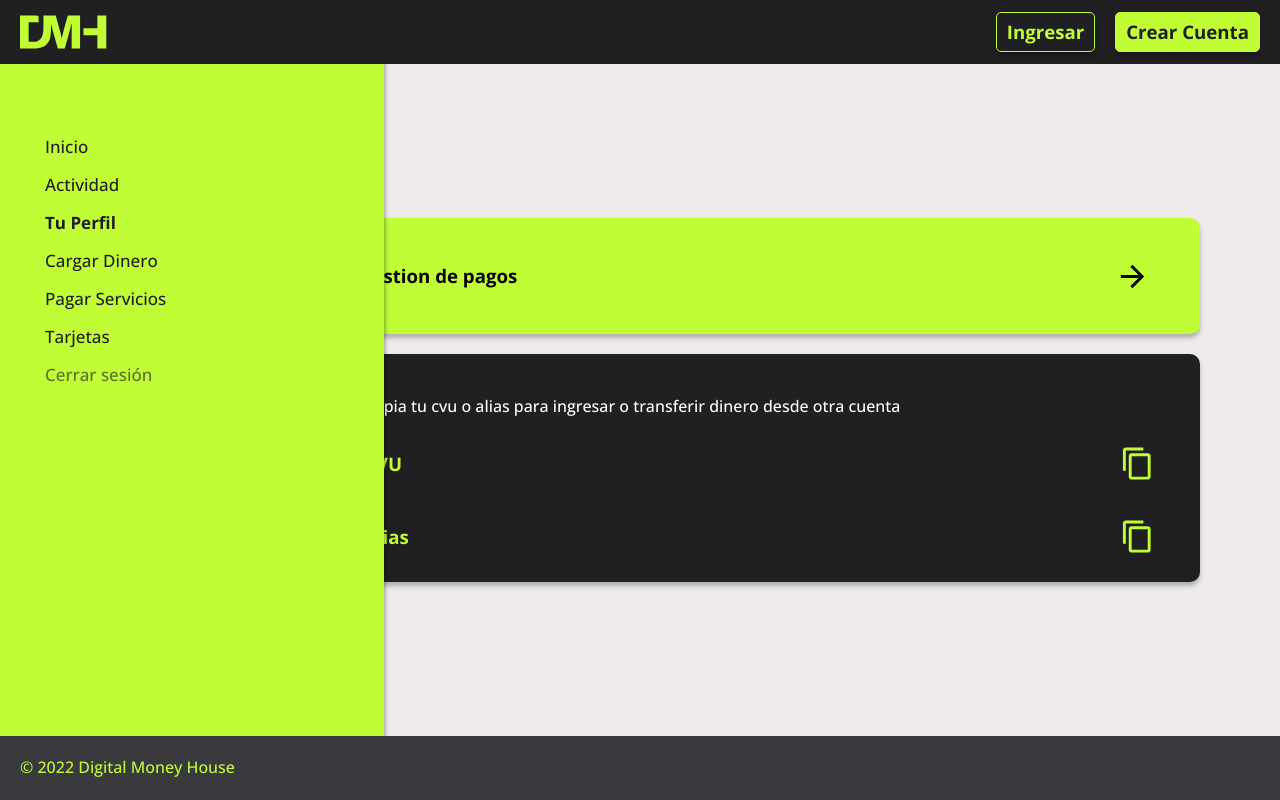
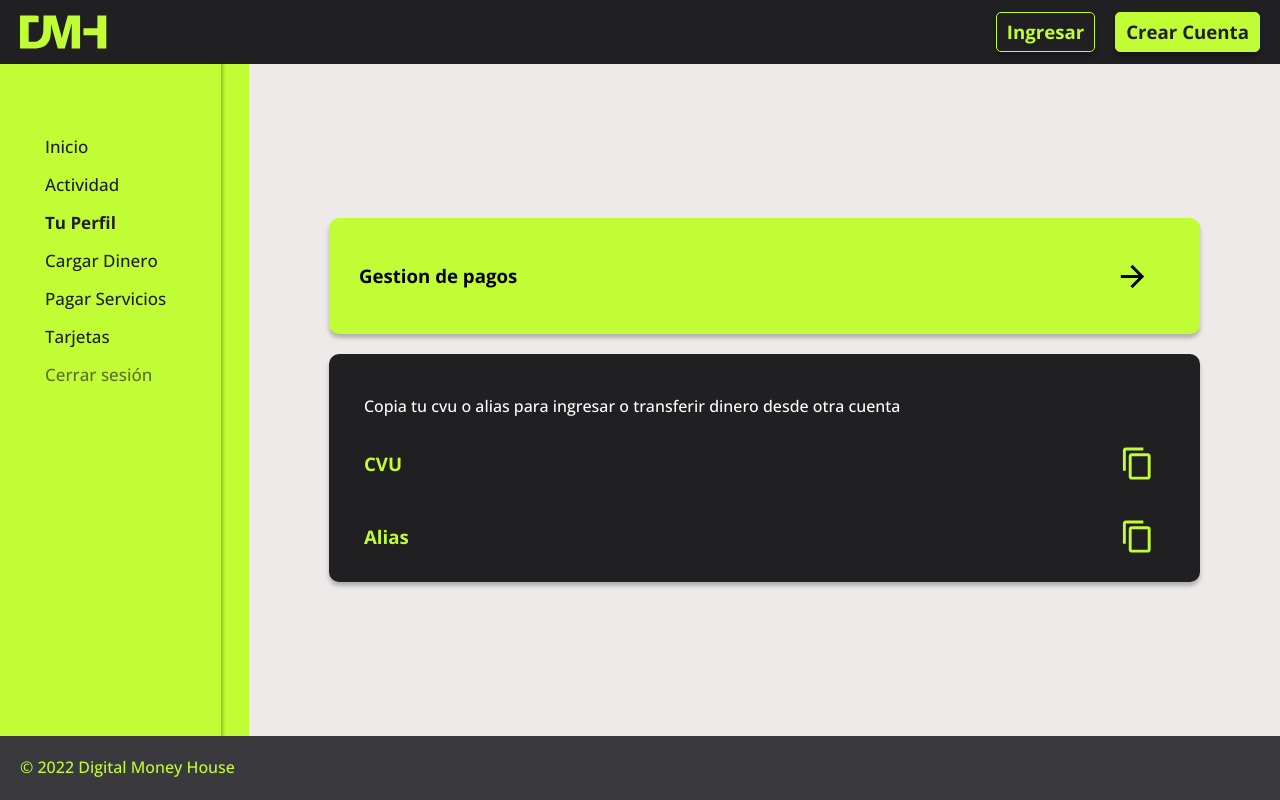
Before and after one commit to BenjaminMirra/proyectoDMH, a Next.js app in the folder equipo-12/: page /perfil in a window 1280 px wide. Built offline with nearby package versions, Linux system fonts and the light colour scheme; no server answers.

Commit message:
adding to pull develop

```diff
--- a/equipo-12/components/LateralMenu/lateralMenu.module.css
+++ b/equipo-12/components/LateralMenu/lateralMenu.module.css
@@ -2,7 +2,7 @@
 .desktopBackground {
     position: fixed;
     height: 100%;
-    width: 100vw;
+    width: 276px;
     display: flex;
     flex-direction: column;
 }
@@ -11,6 +11,7 @@
     z-index: 9;
     background-color: #201f229a;
     visibility: collapse;
+    width: 100vw;
     align-items: end;
 }
 
@@ -48,7 +49,7 @@
 }
 
 .container {
-    width: 15%;
+    width: 100%;
     height: 100%;
     background-color: #c1fd35;
     z-index: 1;
@@ -101,16 +102,22 @@
     .mobileBackground {
         visibility: collapse !important;
     }
-    .top{
+
+    .desktopBackground {
+        width: 221px;
+    }
+
+    .top {
         visibility: collapse !important;
     }
-    .mobileContainer{
+
+    .mobileContainer {
         visibility: collapse !important;
     }
 
     .container {
         padding-top: 120px;
-        width: 30%;
+        width: 100%;
     }
 }
 
@@ -118,12 +125,15 @@
     .mobileBackground {
         visibility: collapse !important;
     }
-    .top{
+
+    .top {
         visibility: collapse !important;
     }
-    .mobileContainer{
+
+    .mobileContainer {
         visibility: collapse !important;
     }
+
     .container {
         padding-top: 120px;
     }
@@ -132,17 +142,20 @@
 
 .animationFoward {
     -webkit-animation: slide-left 0.5s cubic-bezier(0.250, 0.460, 0.450, 0.940) both;
-	animation: slide-left 0.5s cubic-bezier(0.250, 0.460, 0.450, 0.940) both;
+    animation: slide-left 0.5s cubic-bezier(0.250, 0.460, 0.450, 0.940) both;
 }
+
 .animationBack {
     -webkit-animation: slide-right 0.5s cubic-bezier(0.250, 0.460, 0.450, 0.940) both;
-	animation: slide-right 0.5s cubic-bezier(0.250, 0.460, 0.450, 0.940) both;
+    animation: slide-right 0.5s cubic-bezier(0.250, 0.460, 0.450, 0.940) both;
 }
-.visible{
+
+.visible {
     -webkit-animation: visible 0.6s both;
     animation: visible 0.6s both;
 }
-.invisible{
+
+.invisible {
     -webkit-animation: invisible 0.4s both;
     animation: invisible 0.4s both;
 }
@@ -151,14 +164,17 @@
     0% {
         visibility: visible;
     }
+
     100% {
         visibility: visible;
     }
 }
+
 @keyframes visible {
     0% {
         visibility: visible;
     }
+
     100% {
         visibility: visible;
     }
@@ -168,14 +184,17 @@
     0% {
         visibility: visible;
     }
+
     100% {
         visibility: hidden;
     }
 }
+
 @keyframes invisible {
     0% {
         visibility: visible;
     }
+
     100% {
         visibility: hidden;
     }
--- a/equipo-12/components/LateralMenu/navTree.tsx
+++ b/equipo-12/components/LateralMenu/navTree.tsx
@@ -3,30 +3,28 @@ import Link from "next/link";
 import { useRouter } from "next/router";
 import { Box } from "@mui/material";
 
-
-
-const logout = (router : any) => {
-    console.log(router.pathname);
-}
+const logout = (router: any) => {
+  console.log(router.pathname);
+};
 
 const NavTree = () => {
-    const router = useRouter();
+  const router = useRouter();
 
-    let active = (path : String) => {
-        return (router.pathname === path ? styles.active : "")
-    }
+  const active = (path: string) => {
+    return (router.pathname === path ? styles.active : "");
+  };
 
-    return(
-        <Box className = {styles.links}>
-            <Link className={active("/inicio")} href="/inicio">Inicio</Link>
-            <Link className={active("/actividades")} href="/#">Actividad</Link>
-            <Link className={active("/perfil")} href="/perfil">Tu Perfil</Link>
-            <Link className={active("/cargardinero")} href="/#">Cargar Dinero</Link>
-            <Link className={active("/pagarservicios")} href="/#">Pagar Servicios</Link>
-            <Link className={active("/tarjetas")} href="/#">Tarjetas</Link>
-            <button onClick={()=>{logout(router)}}>Cerrar sesión</button>
-        </Box>
-    )
-}
+  return (
+    <Box className={styles.links}>
+      <Link className={active("/inicio")} href="/inicio">Inicio</Link>
+      <Link className={active("/actividades")} href="/inicio">Actividad</Link>
+      <Link className={active("/perfil")} href="/perfil">Tu Perfil</Link>
+      <Link className={active("/cargardinero")} href="/inicio">Cargar Dinero</Link>
+      <Link className={active("/pagarservicios")} href="/inicio">Pagar Servicios</Link>
+      <Link className={active("/listar-tarjetas")} href="/listar-tarjetas">Tarjetas</Link>
+      <button onClick={() => { logout(router); }}>Cerrar sesión</button>
+    </Box>
+  );
+};
 
 export default NavTree;
```
Also changed, not shown: equipo-12/components/LateralMenu/lateralMenu.tsx (+9 -9 lines).
